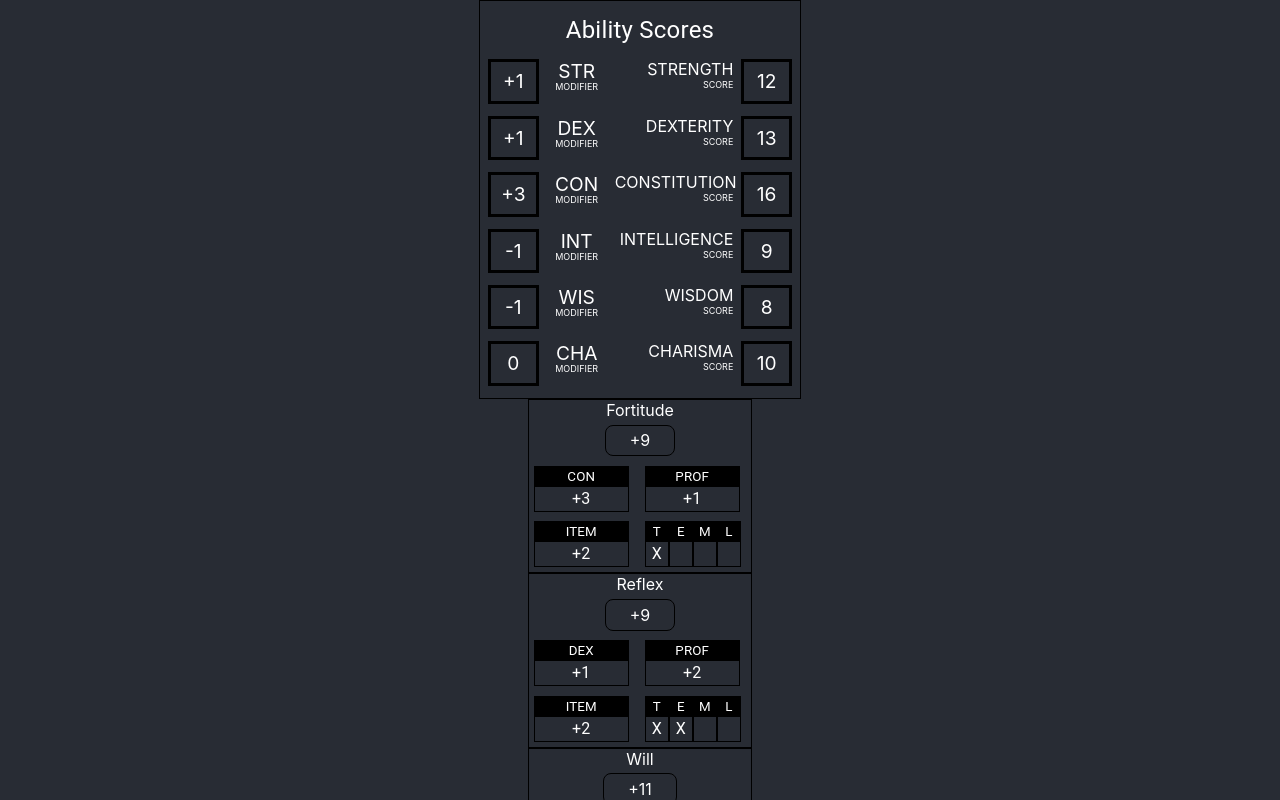
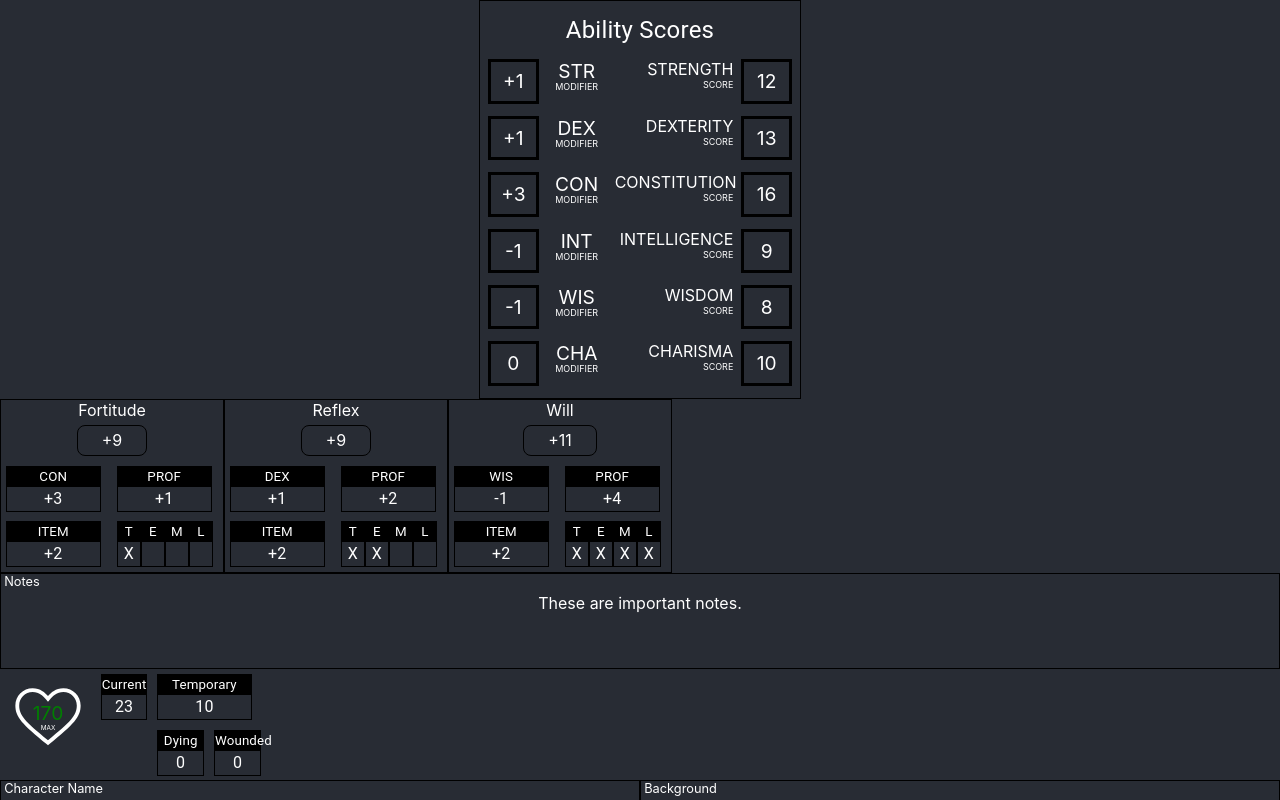
Before and after one commit to asdeoz/pf2e, a React (Create React App) app: page / in a window 1280 px wide. Shown: the top 800 px of the page. Built offline with nearby package versions, Linux system fonts and the light colour scheme.

Commit message:
Added notes section to saving throws

```diff
--- a/src/modules/charactersheet/charactersheetdata.json
+++ b/src/modules/charactersheet/charactersheetdata.json
@@ -34,7 +34,7 @@
       "item": 2,
       "abilityscore": "wisdom"
     },
-    "notes": ""
+    "notes": "These are important notes."
   },
   "abilityscores": {
     "strength": 12,
--- a/src/modules/charactersheet/modules/savingthrows/SavingThrows.jsx
+++ b/src/modules/charactersheet/modules/savingthrows/SavingThrows.jsx
@@ -1,15 +1,24 @@
 import React from 'react';
 import propTypes from 'prop-types';
+import Grid from '@material-ui/core/Grid';
 import AbilityScoresType from '../../../../lib/AbilityScoresType';
 import SavingThrowType from '../../../../lib/SavingThrowType';
+import CornerGridBox from '../../../../components/CornerGridBox';
 import SavingThrow from './SavingThrow';
 
 export default function SavingThrows(props) {
   const { level, abilityscores, savingthrows } = props;
-  const { fortitude, reflex, will } = savingthrows;
+  const {
+    fortitude,
+    reflex,
+    will,
+    notes,
+  } = savingthrows;
 
   return (
-    <>
+    <Grid container direction="column">
+      <Grid item>
+        <Grid container direction="row">
           <SavingThrow
             name="Fortitude"
             scoreName={fortitude.abilityscore}
@@ -34,7 +43,12 @@ export default function SavingThrows(props) {
             item={will.item}
             level={level}
           />
-    </>
+        </Grid>
+      </Grid>
+      <Grid item>
+        <CornerGridBox title="Notes" info={notes} size={3} />
+      </Grid>
+    </Grid>
   );
 }
 
@@ -45,5 +59,6 @@ SavingThrows.propTypes = {
     fortitude: SavingThrowType.isRequired,
     reflex: SavingThrowType.isRequired,
     will: SavingThrowType.isRequired,
+    notes: propTypes.string,
   }).isRequired,
 };
```
Lines whose indentation alone changed are shown as unchanged.
